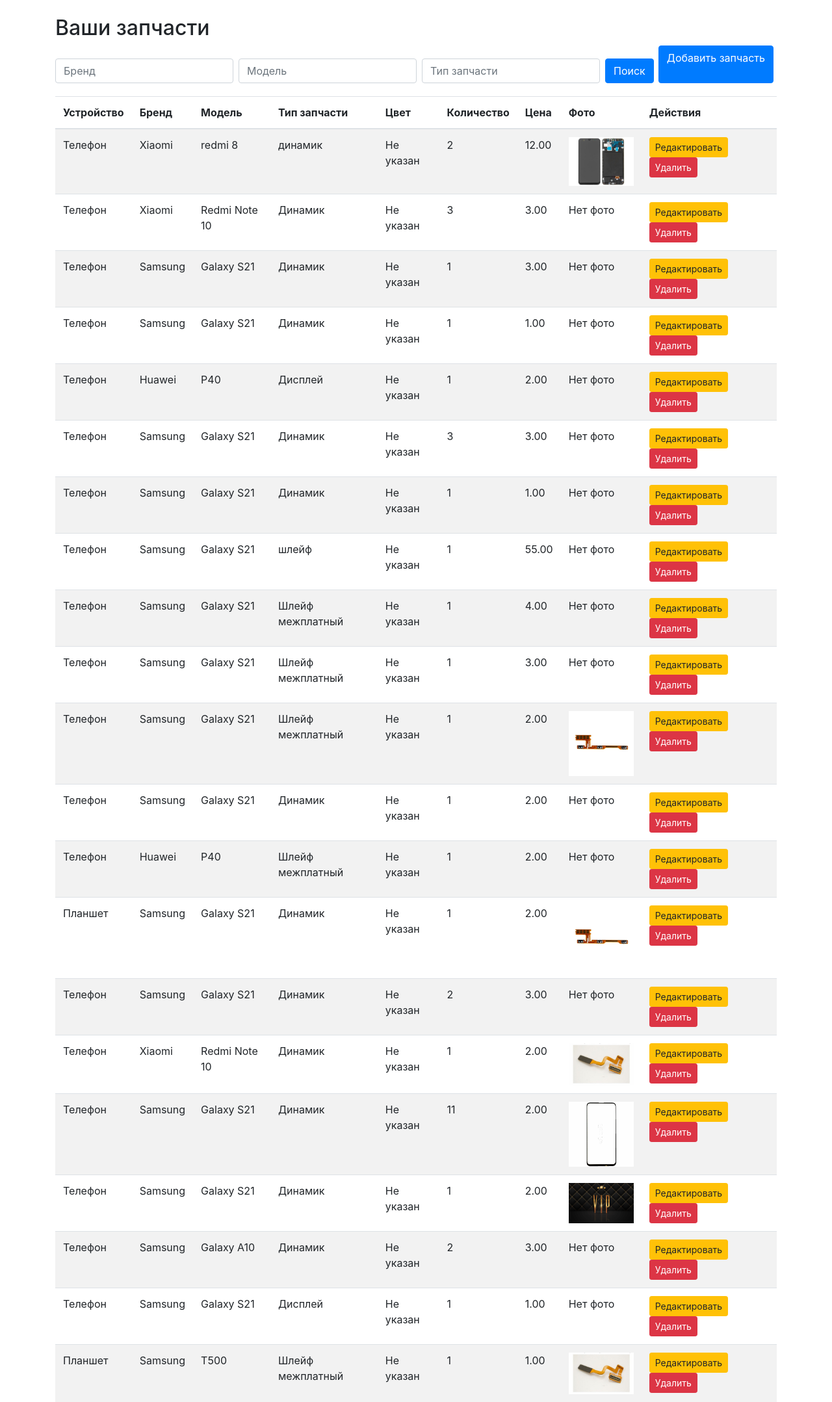
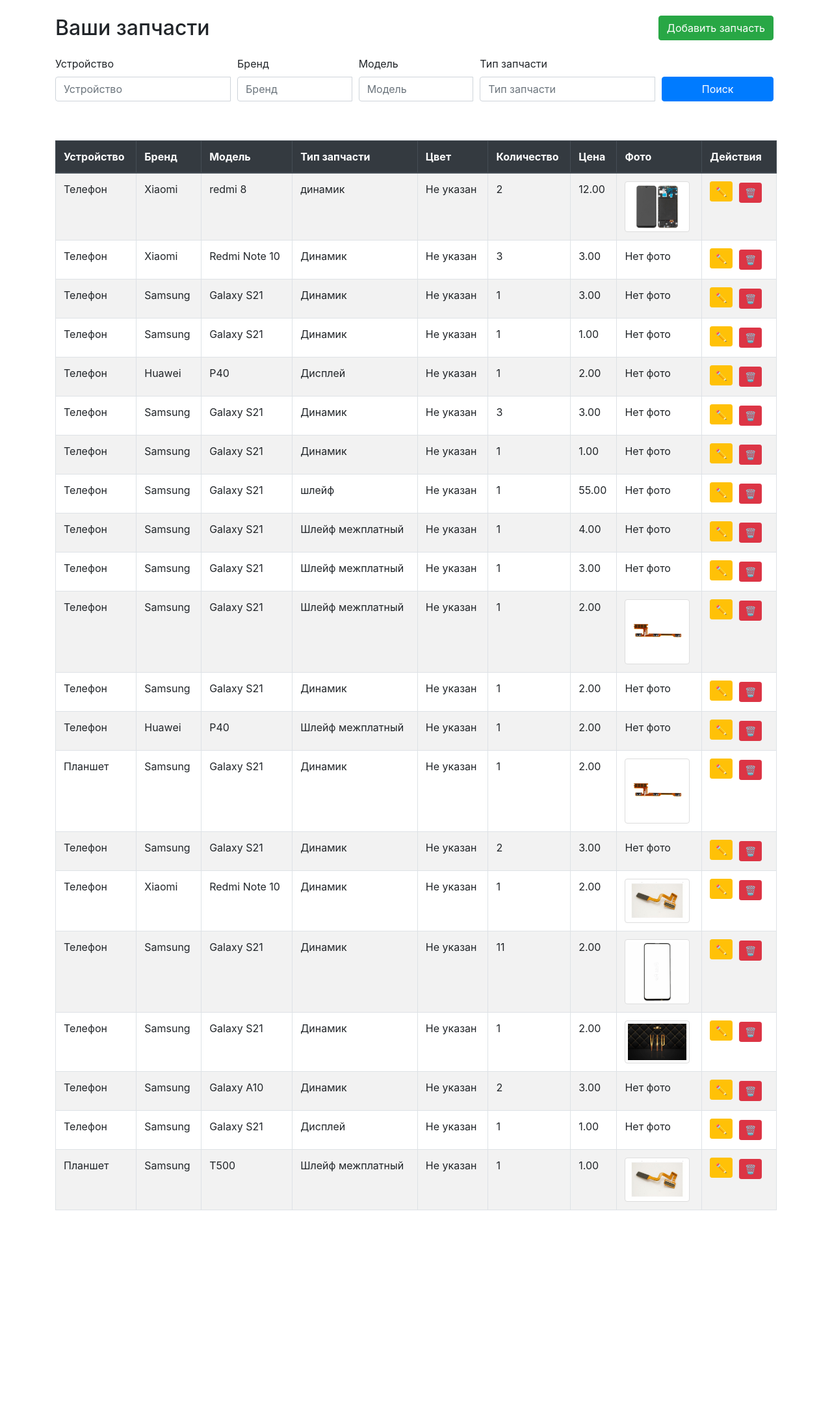
Before and after one commit to yur1on/sclad3, a Django app: page /warehouse/ in a window 1280 px wide. Shown: the part 112-2269 px from the top of the page at 65% size. After the commit the page ends 1974 px from the top, so only its background shows below. Run offline with Django 4.2, Linux system fonts and the light colour scheme; a user stored in the database is signed in; data comes from the database, SQL or seed files in the repository; both versions use the stored data as it was after the commit; some libraries are stand-ins or nearby versions.

Commit message:
обновлен интерфейс ваши запчасти

```diff
--- a/myproject/warehouse/templates/warehouse/warehouse.html
+++ b/myproject/warehouse/templates/warehouse/warehouse.html
@@ -1,25 +1,57 @@
 {% extends 'warehouse/base.html' %}
 {% block title %}Склад{% endblock %}
 {% block content %}
-    <h2>Ваши запчасти</h2>
+    <div class="d-flex justify-content-between align-items-center mb-4">
+        <h2 class="mb-0">Ваши запчасти</h2>
+        <a href="{% url 'add_part' %}" class="btn btn-success">Добавить запчасть</a>
+    </div>
 
-    <!-- Контейнер для поиска и кнопки добавления -->
-    <div class="d-flex justify-content-between mb-3">
-        <!-- Форма поиска -->
-        <form method="get" class="form-inline mb-0">
-            <input list="brands" name="brand" id="brand" class="form-control mr-2" placeholder="Бренд" value="{{ brand|default_if_none:'' }}">
+    <!-- Контейнер для поиска -->
+    <div class="mb-4">
+        <form method="get" class="form-row">
+            <!-- Устройство -->
+            <div class="form-group col-md-3">
+                <label for="device">Устройство</label>
+                <div class="input-group">
+                    <input type="text" list="devices" name="q" id="device" class="form-control" placeholder="Устройство" value="{{ query|default_if_none:'' }}">
+                    <datalist id="devices">
+                        <option value="Телефон">
+                        <option value="Планшет">
+                        <option value="Ноутбук">
+                        <option value="Смарт-часы">
+                    </datalist>
+                </div>
+            </div>
+
+            <!-- Бренд -->
+            <div class="form-group col-md-2">
+                <label for="brand">Бренд</label>
+                <div class="input-group">
+                    <input list="brands" name="brand" id="brand" class="form-control" placeholder="Бренд" value="{{ brand|default_if_none:'' }}">
                     <datalist id="brands">
                         <option value="Samsung">
                         <option value="Huawei">
                         <option value="Xiaomi">
                     </datalist>
+                </div>
+            </div>
 
-            <input list="models" name="model" id="model" class="form-control mr-2" placeholder="Модель" value="{{ model|default_if_none:'' }}">
+            <!-- Модель -->
+            <div class="form-group col-md-2">
+                <label for="model">Модель</label>
+                <div class="input-group">
+                    <input list="models" name="model" id="model" class="form-control" placeholder="Модель" value="{{ model|default_if_none:'' }}">
                     <datalist id="models">
                         <!-- Модели будут обновляться динамически через JavaScript -->
                     </datalist>
+                </div>
+            </div>
 
-            <input list="part_types" name="part_type" class="form-control mr-2" placeholder="Тип запчасти" value="{{ part_type|default_if_none:'' }}">
+            <!-- Тип запчасти -->
+            <div class="form-group col-md-3">
+                <label for="part_type">Тип запчасти</label>
+                <div class="input-group">
+                    <input list="part_types" name="part_type" id="part_type" class="form-control" placeholder="Тип запчасти" value="{{ part_type|default_if_none:'' }}">
                     <datalist id="part_types">
                         <option value="Динамик">
                         <option value="Дисплей">
@@ -29,31 +61,34 @@
                         <option value="Шлейф дисплея">
                         <option value="Шлейф отпечатка пальца">
                         <option value="Крышка задняя">
-                <option value="рамка дисплея">
-                <option value="корпус">
-                <option value="камера основная">
-                <option value="камера фронтальная">
+                        <option value="Рамка дисплея">
+                        <option value="Корпус">
+                        <option value="Камера основная">
+                        <option value="Камера фронтальная">
                     </datalist>
+                </div>
+            </div>
 
-            <button type="submit" class="btn btn-primary">Поиск</button>
+            <!-- Кнопка поиска -->
+            <div class="form-group col-md-2 d-flex align-items-end">
+                <button type="submit" class="btn btn-primary btn-block">Поиск</button>
+            </div>
         </form>
-
-        <!-- Кнопка добавления запчасти -->
-        <a href="{% url 'add_part' %}" class="btn btn-primary">Добавить запчасть</a>
     </div>
 
     <!-- Таблица запчастей -->
-    <table class="table table-striped">
-        <thead>
+    <div class="table-responsive">
+        <table class="table table-striped table-bordered">
+            <thead class="thead-dark">
                 <tr>
                     <th>Устройство</th>
                     <th>Бренд</th>
                     <th>Модель</th>
                     <th>Тип запчасти</th>
-                <th>Цвет</th> <!-- Добавлен столбец для цвета -->
+                    <th>Цвет</th>
                     <th>Количество</th>
                     <th>Цена</th>
-                <th>Фото</th> <!-- Добавлено: столбец для фото -->
+                    <th>Фото</th>
                     <th>Действия</th>
                 </tr>
             </thead>
@@ -64,86 +99,36 @@
                     <td>{{ part.brand }}</td>
                     <td>{{ part.model }}</td>
                     <td>{{ part.part_type }}</td>
-                <td>{{ part.color|default:"Не указан" }}</td> <!-- Отображение цвета -->
+                    <td>{{ part.color|default:"Не указан" }}</td>
                     <td>{{ part.quantity }}</td>
                     <td>{{ part.price }}</td>
                     <td>
                         {% if part.image %}
-                        <!-- Добавлено: обертка для увеличения изображения при клике -->
                             <a href="{{ part.image.url }}" target="_blank" class="img-link">
-                            <img src="{{ part.image.url }}" alt="{{ part.model }}" style="max-width: 100px; max-height: 100px;">
+                                <img src="{{ part.image.url }}" alt="{{ part.model }}" class="img-thumbnail" style="max-width: 100px; max-height: 100px;">
                             </a>
                         {% else %}
                             Нет фото
                         {% endif %}
-                </td> <!-- Добавлено: отображение фото -->
+                    </td>
                     <td>
-                    <a href="{% url 'edit_part' part.id %}" class="btn btn-sm btn-warning">Редактировать</a>
-                    <a href="{% url 'delete_part' part.id %}" class="btn btn-sm btn-danger">Удалить</a>
+                        <a href="{% url 'edit_part' part.id %}" class="btn btn-sm btn-warning mb-1" data-toggle="tooltip" data-placement="top" title="Редактировать">✏️</a>
+                        <a href="{% url 'delete_part' part.id %}" class="btn btn-sm btn-danger" data-toggle="tooltip" data-placement="top" title="Удалить">🗑️</a>
                     </td>
                 </tr>
                 {% empty %}
                 <tr>
-                <td colspan="9">Запчасти не найдены</td> <!-- Увеличено количество колонок на 1 -->
+                    <td colspan="9" class="text-center">Запчасти не найдены</td>
                 </tr>
                 {% endfor %}
             </tbody>
         </table>
+    </div>
 
-    <style>
-        /* Стиль для увеличения изображения при наведении */
-        .img-link img {
-            transition: transform 0.2s ease-in-out;
-        }
-
-        .img-link img:hover {
-            transform: scale(1.2);
-        }
-
-        .img-link img:active {
-            transform: scale(1.5);
-        }
-    </style>
-
+    <!-- Включение подсказок для кнопок -->
     <script>
-        // Функция для обновления моделей в зависимости от выбранного бренда
-        function updateModels() {
-            var brand = document.getElementById('brand').value.toLowerCase();
-            var modelsDatalist = document.getElementById('models');
-            modelsDatalist.innerHTML = ''; // Очистить предыдущие опции
-
-            if (brand === 'samsung') {
-                var samsungModels = ['a10', 'a20', 'a30', 'a40'];
-                samsungModels.forEach(function(model) {
-                    var option = document.createElement('option');
-                    option.value = model;
-                    modelsDatalist.appendChild(option);
+        $(function () {
+            $('[data-toggle="tooltip"]').tooltip();
         });
-            } else if (brand === 'huawei') {
-                var huaweiModels = ['p10', 'p20', 'p30', 'p40'];
-                huaweiModels.forEach(function(model) {
-                    var option = document.createElement('option');
-                    option.value = model;
-                    modelsDatalist.appendChild(option);
-                });
-            } else if (brand === 'xiaomi') {
-                var xiaomiModels = ['redmi 5', 'redmi 6', 'redmi 7', 'redmi 8'];
-                xiaomiModels.forEach(function(model) {
-                    var option = document.createElement('option');
-                    option.value = model;
-                    modelsDatalist.appendChild(option);
-                });
-            }
-        }
-
-        // Обработчик изменения бренда
-        document.getElementById('brand').addEventListener('input', updateModels);
-
-        // Обновление моделей при загрузке страницы, если бренд уже выбран
-        window.onload = function() {
-            if (document.getElementById('brand').value) {
-                updateModels();
-            }
-        }
     </script>
 {% endblock %}
```
Also changed, not shown: myproject/warehouse/views.py (+8 -0 lines), myproject/db.sqlite3, myproject/static/css/styles.css (line endings or trailing spaces), myproject/warehouse/templates/warehouse/base.html (line endings or trailing spaces). Lines whose indentation alone changed are shown as unchanged.
